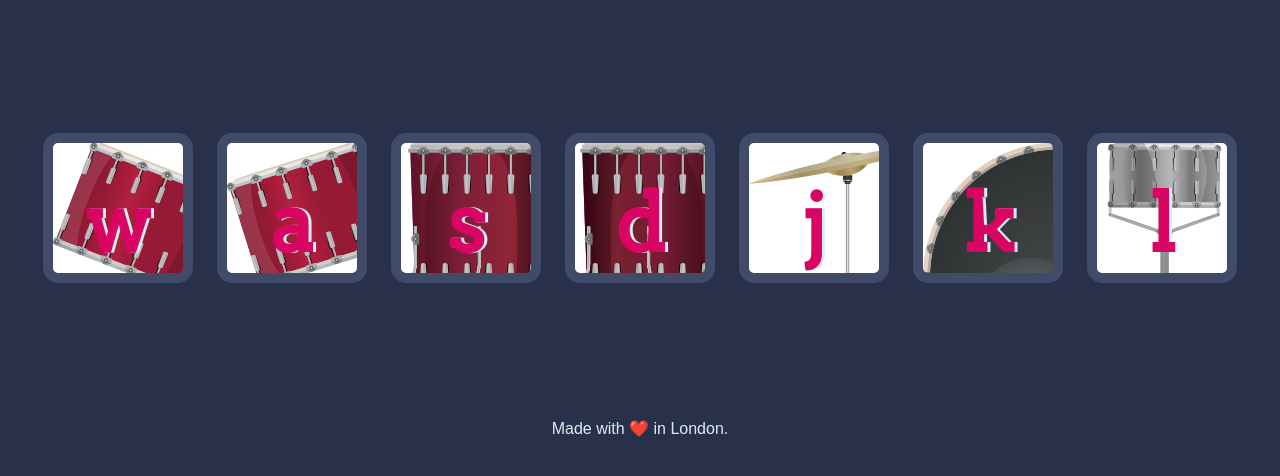
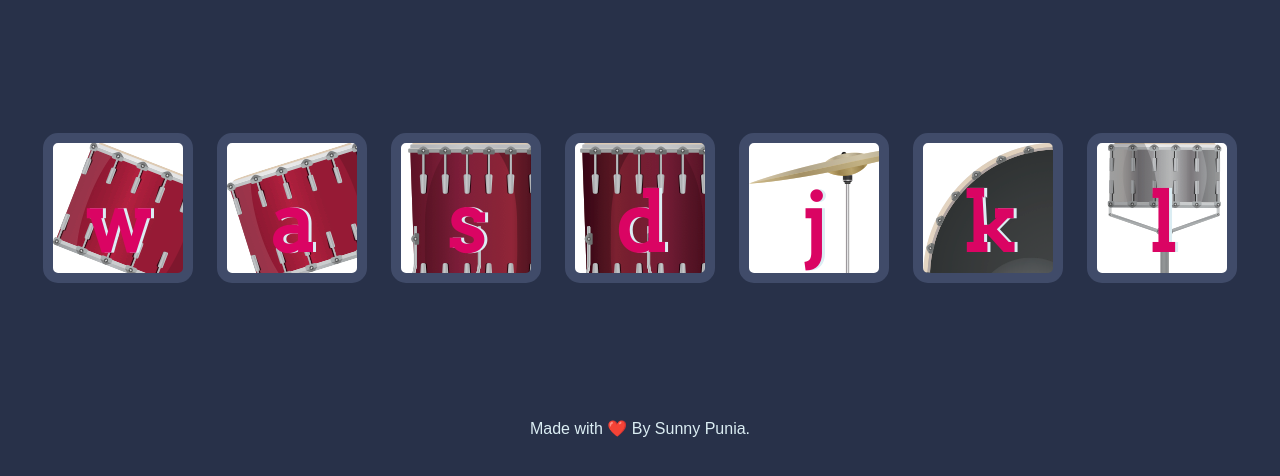
Before and after one commit to SunnyPuniaSP/Drum-kit, a plain HTML site: page index.html in a window 1280 px wide. Shown: the part 156-632 px from the top of the page. Drawn offline with Linux system fonts and the light colour scheme.

Commit message:
Update index.html

```diff
--- a/index.html
+++ b/index.html
@@ -23,7 +23,7 @@
 
 
   <footer>
-    Made with ❤️ in London.
+    Made with ❤️ By Sunny Punia.
   </footer>
   <script src="index.js"></script>
 </body>
```
